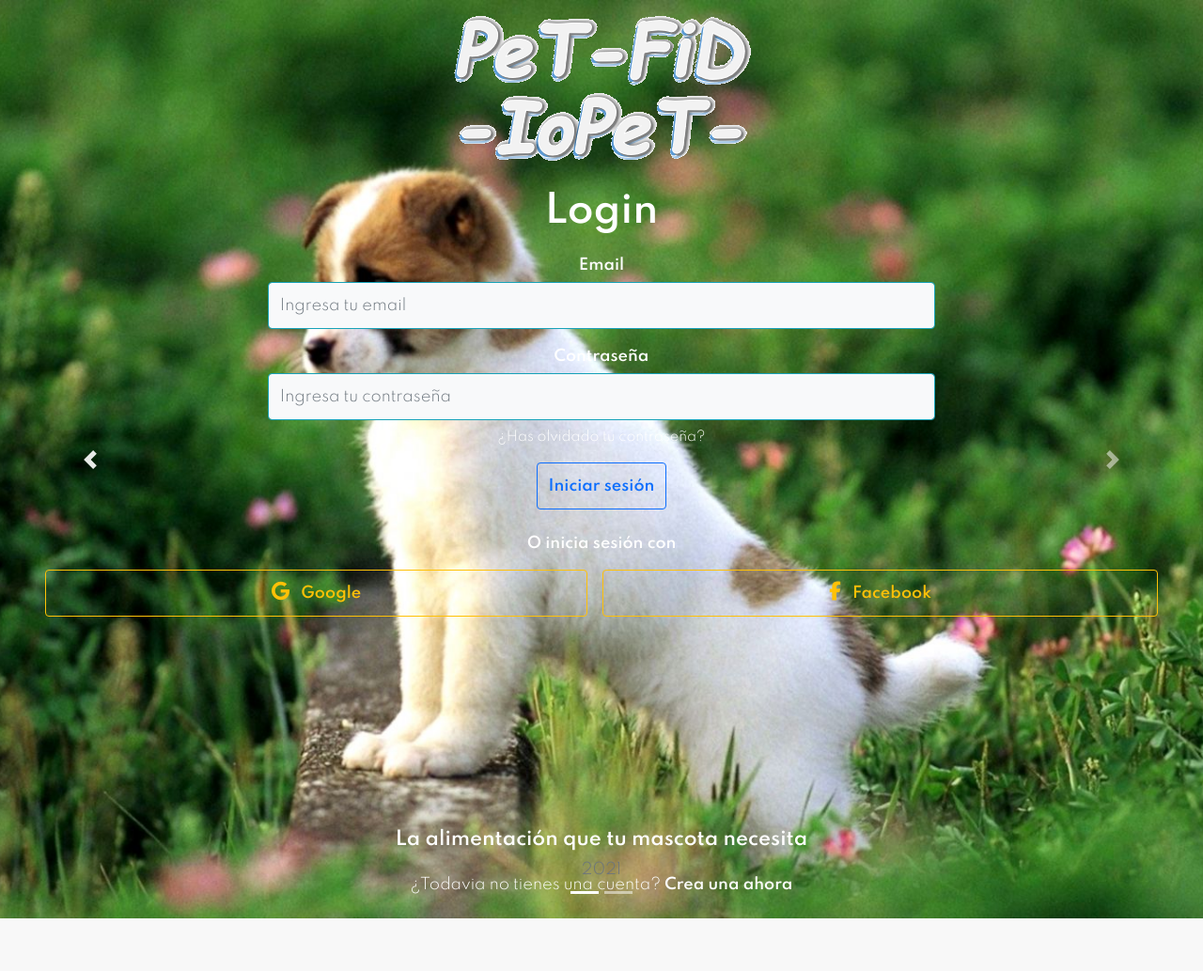
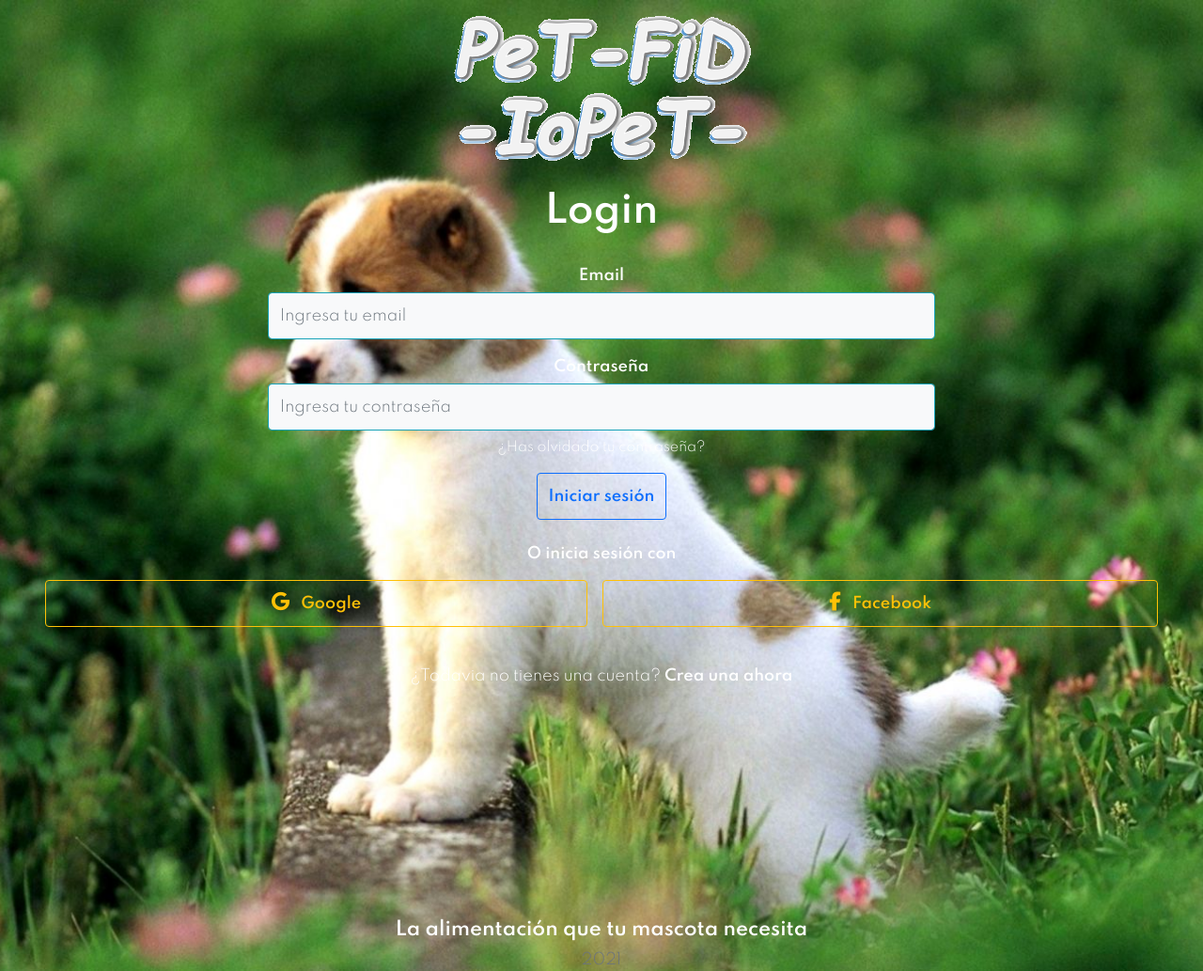
Before and after one commit to nicolasRamirez123/iot2, a PHP site: page / in a window 1280 px wide. Shown: the whole page at 94% size. Before the commit the page ends 977 px from the top, so only its background shows below. Run offline with PHP 8.4, Linux system fonts and the light colour scheme; some libraries are stand-ins or nearby versions.

Commit message:
login2.0

```diff
--- a/Login-Bootstrap-5/index.html
+++ b/Login-Bootstrap-5/index.html
@@ -1,87 +1,77 @@
 <!DOCTYPE html>
 <html lang="en">
+
 <head>
   <meta charset="utf-8">
   <meta name="viewport" content="width=device-width, initial-scale=1">
 
   <!-- Bootstrap CSS -->
-    <link rel="stylesheet" href="https://stackpath.bootstrapcdn.com/bootstrap/5.0.0-alpha1/css/bootstrap.min.css" integrity="sha384-r4NyP46KrjDleawBgD5tp8Y7UzmLA05oM1iAEQ17CSuDqnUK2+k9luXQOfXJCJ4I" crossorigin="anonymous">
+  <link rel="stylesheet" href="https://stackpath.bootstrapcdn.com/bootstrap/5.0.0-alpha1/css/bootstrap.min.css"
+    integrity="sha384-r4NyP46KrjDleawBgD5tp8Y7UzmLA05oM1iAEQ17CSuDqnUK2+k9luXQOfXJCJ4I" crossorigin="anonymous">
   <link href="https://fonts.googleapis.com/css2?family=Spartan:wght@300;600&display=swap" rel="stylesheet">
   <script src="https://kit.fontawesome.com/ffec4ec2ed.js" crossorigin="anonymous"></script>
   <link rel="stylesheet" href="style.css" />
 
   <title>Login Figma | Templune</title>
 </head>
+
 <body>
   <section>
     <div class="row g-0">
-            <div class="d-lg-block">
-                <div id="carouselExampleCaptions" class="carousel slide" data-ride="carousel">
-                    <ol class="carousel-indicators">
-                      <li data-target="#carouselExampleCaptions" data-slide-to="0" class="active"></li>
-                      <li data-target="#carouselExampleCaptions" data-slide-to="1"></li>
-                    </ol>
-                    <div class="carousel-inner">
-                      <div class="carousel-item img-1 min-vh-100 active">
+      <div class="d-lg-block img-1">
         <div class="pt-lg-3 pb-lg-0 text-center">
           <img src="hola.png" class="img-fluid " />
         </div>
-                        <div class="align-content-lg-center d-flex flex-column align-items-end min-vh-100">
+        <div class="align-content-lg-center d-flex flex-column align-items-end min-vh-100 bgb">
           <div class="text-center w-100 px-lg-5 py-lg-4 p-4">
             <h1 class="font-weight-bold mb-4" style="color: rgb(255, 255, 255);">Login</h1>
             <form class="mb-5" action="login.php" method="POST">
               <div class="form-control2">
-                                <label for="exampleInputEmail1" class="form-label font-weight-bold" style="color: rgb(255, 255, 255);">Email</label>
-                                <input type="email" class="form-control bg-light border-info" name ="user"  id="exampleInputEmail1" placeholder="Ingresa tu email" aria-describedby="emailHelp">
+                <label for="exampleInputEmail1" class="form-label font-weight-bold"
+                  style="color: rgb(255, 255, 255);">Email</label>
+                <input type="email" class="form-control bg-light border-info" name="user" id="exampleInputEmail1"
+                  placeholder="Ingresa tu email" aria-describedby="emailHelp">
               </div>
               <div class="form-control2">
                 <label for="exampleInputPassword1" class="form-label font-weight-bold">Contraseña</label>
-                                <input type="password" name = "pass" class="form-control bg-light border-info mb-2" placeholder="Ingresa tu contraseña" id="exampleInputPassword1">
-                                <a href="" id="emailHelp" class="form-text text-light text-decoration-none">¿Has olvidado tu contraseña?</a>
+                <input type="password" name="pass" class="form-control bg-light border-info mb-2"
+                  placeholder="Ingresa tu contraseña" id="exampleInputPassword1">
+                <a href="" id="emailHelp" class="form-text text-light text-decoration-none">¿Has olvidado tu
+                  contraseña?</a>
               </div>
               <div class="form-control2">
                 <button type="submit" class="mt-4 btn btn-outline-primary border-primary">Iniciar sesión</button>
               </div>
 
             </form>
-
             <p class="font-weight-bold text-center text-light">O inicia sesión con</p>
             <div class="d-flex justify-content-around">
-                              <button type="button" class="btn btn-outline-warning flex-grow-1 mr-2"><i class="fab fa-google lead mr-2" style="border: white;"></i> Google</button>
-                              <button type="button" class="btn btn-outline-warning flex-grow-1 ml-2"><i class="fab fa-facebook-f lead mr-2"></i> Facebook</button>
+              <button type="button" class="btn btn-outline-warning flex-grow-1 mr-2"><i class="fab fa-google lead mr-2"
+                  style="border: white;"></i> Google</button>
+              <button type="button" class="btn btn-outline-warning flex-grow-1 ml-2"><i
+                  class="fab fa-facebook-f lead mr-2"></i> Facebook</button>
             </div>
           </div>
-                          <div class="text-center px-lg-5 pt-lg-3 pb-lg-4 p-4 mt-auto w-100">
-                              <p class="d-inline-block mb-0">¿Todavia no tienes una cuenta?</p> <a href="" class="text-light font-weight-bold text-decoration-none">Crea una ahora</a>
+          <div class="text-center px-lg-5 pt-lg-3 w-100">
+            <p class="d-inline-block">¿Todavia no tienes una cuenta?</p> <a href=""
+              class="text-light font-weight-bold text-decoration-none">Crea una ahora</a>
           </div>
         </div>
-                        <div class="carousel-caption mt">
-                          <h5 class="font-weight-bold mt-5">La alimentación que tu mascota necesita</h5>
-                          <a class="text-muted text-decoration-none">2021</a>
-                        </div>
-                      </div>
-                      <div class="carousel-item img-2 min-vh-100">
-                        <div class="carousel-caption d-none d-md-block">
+        <div class="text-center">
           <h5 class="font-weight-bold">La alimentación que tu mascota necesita</h5>
           <a class="text-muted text-decoration-none">2021</a>
-                        </div>
-                      </div>
-                    </div>
-                    <a class="carousel-control-prev" href="#carouselExampleCaptions" role="button" data-slide="prev">
-                      <span class="carousel-control-prev-icon" aria-hidden="true"></span>
-                      <span class="sr-only">Previous</span>
-                    </a>
-                    <a class="carousel-control-next" href="#carouselExampleCaptions" role="button" data-slide="next">
-                      <span class="carousel-control-next-icon" aria-hidden="true"></span>
-                      <span class="sr-only">Next</span>
-                    </a>
         </div>
       </div>
     </div>
   </section>
   <!-- Optional JavaScript -->
   <!-- Popper.js first, then Bootstrap JS -->
-    <script src="https://cdn.jsdelivr.net/npm/popper.js@1.16.0/dist/umd/popper.min.js" integrity="sha384-Q6E9RHvbIyZFJoft+2mJbHaEWldlvI9IOYy5n3zV9zzTtmI3UksdQRVvoxMfooAo" crossorigin="anonymous"></script>
-    <script src="https://stackpath.bootstrapcdn.com/bootstrap/5.0.0-alpha1/js/bootstrap.min.js" integrity="sha384-oesi62hOLfzrys4LxRF63OJCXdXDipiYWBnvTl9Y9/TRlw5xlKIEHpNyvvDShgf/" crossorigin="anonymous"></script>
+  <script src="https://cdn.jsdelivr.net/npm/popper.js@1.16.0/dist/umd/popper.min.js"
+    integrity="sha384-Q6E9RHvbIyZFJoft+2mJbHaEWldlvI9IOYy5n3zV9zzTtmI3UksdQRVvoxMfooAo" crossorigin="anonymous">
+  </script>
+  <script src="https://stackpath.bootstrapcdn.com/bootstrap/5.0.0-alpha1/js/bootstrap.min.js"
+    integrity="sha384-oesi62hOLfzrys4LxRF63OJCXdXDipiYWBnvTl9Y9/TRlw5xlKIEHpNyvvDShgf/" crossorigin="anonymous">
+  </script>
 </body>
+
 </html>
--- a/Login-Bootstrap-5/style.css
+++ b/Login-Bootstrap-5/style.css
@@ -31,7 +31,7 @@ body {
     line-height: initial;
 }
 .form-control2 {
-    margin-top: 0%;
+    margin-top:35px;
     margin-bottom: 4%;
     margin-left: 20%;
     margin-right: 0%;
@@ -48,10 +48,8 @@ body {
     background-image: url('dog-wallpaper-claws-cute-dog-images-hd-wallpapers-desktop.jpg');
     background-size: cover;
     background-position: center;
-}
-
-.rezise {
-    resize: both;
+    height: 90%;
+    weight: 90%;
 }
 
 .img-2 {
```
Lines whose indentation alone changed are shown as unchanged.
